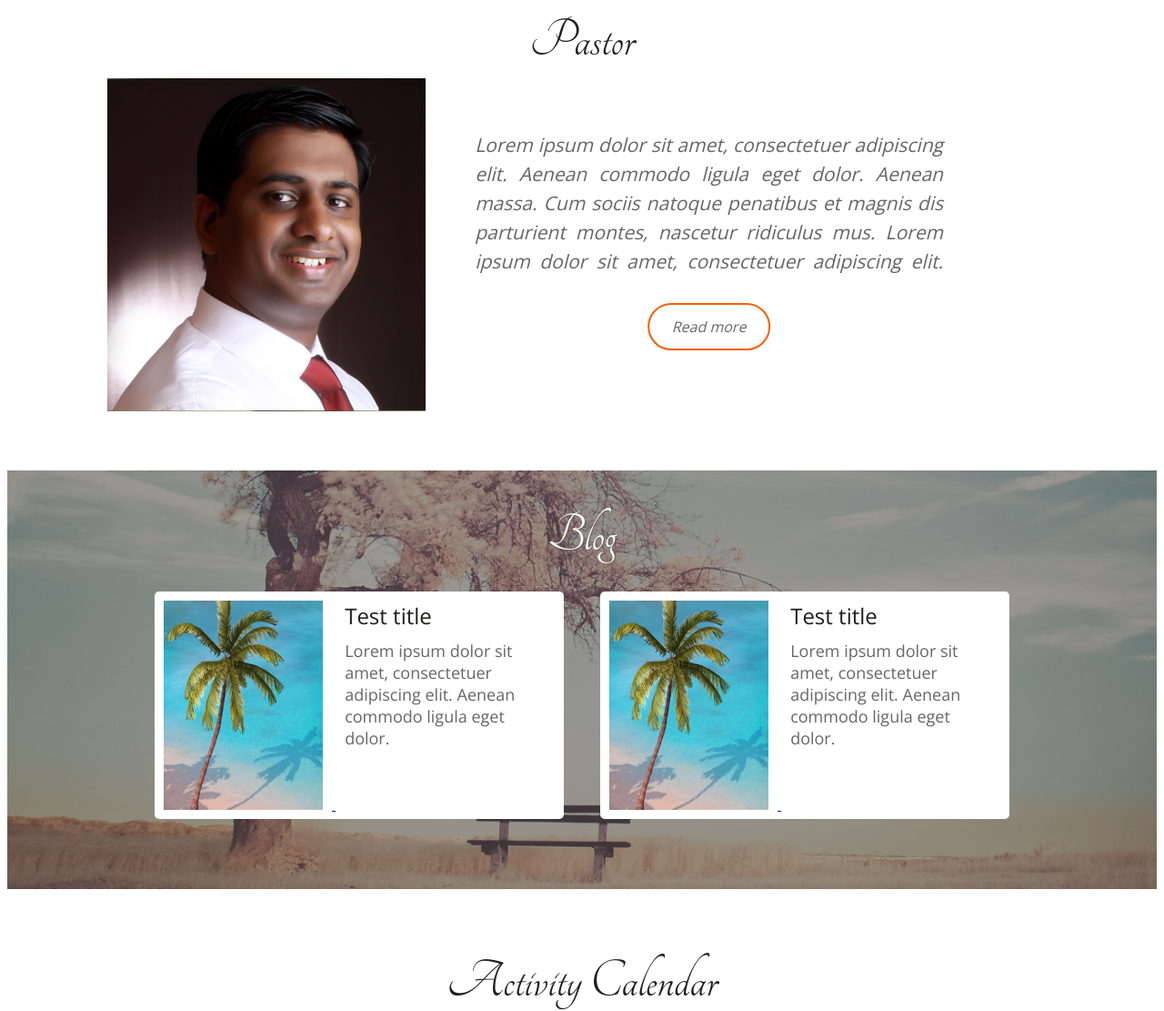
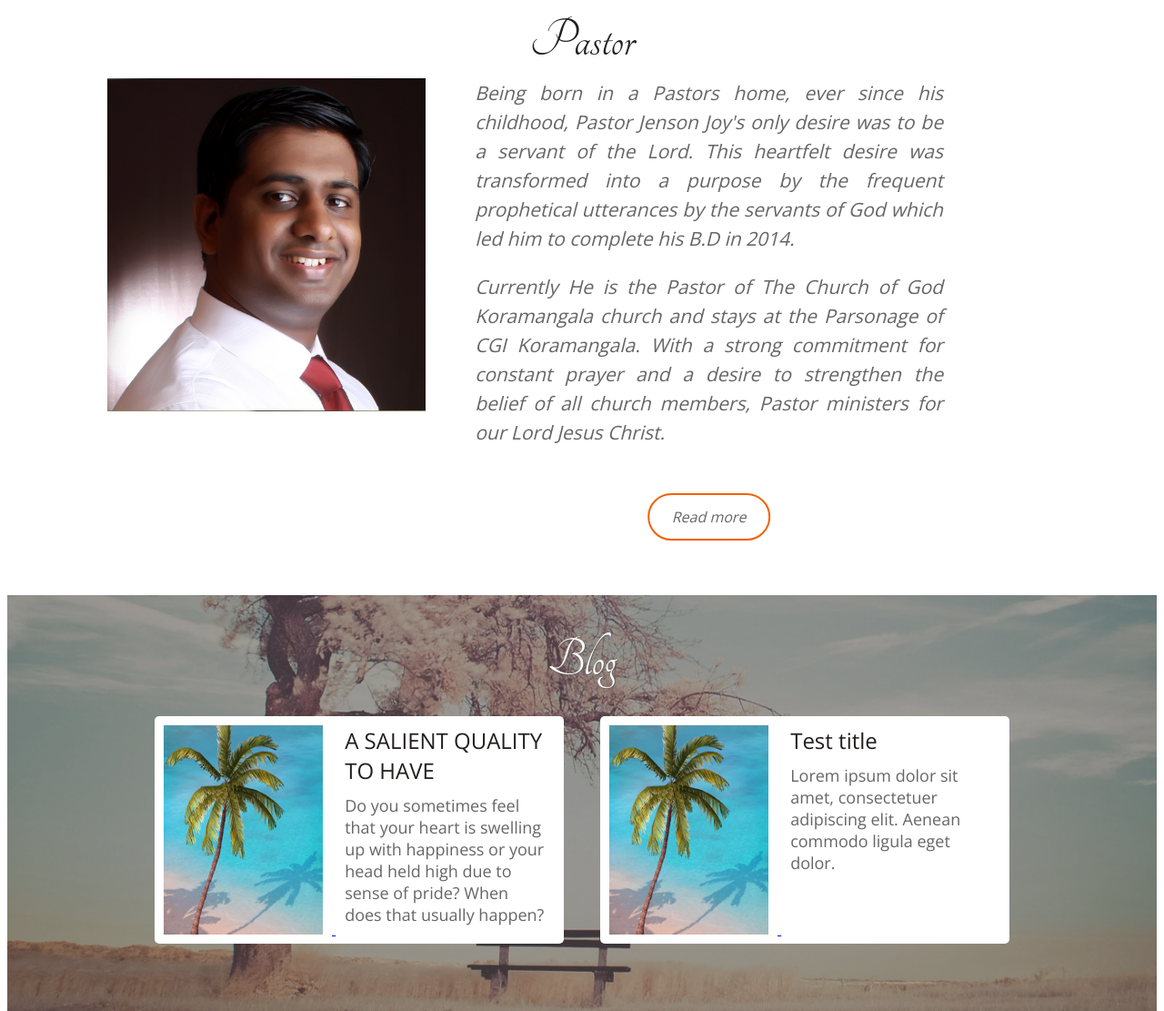
Before and after one commit to bangalorecog/bangalorecog.github.io, a plain HTML site: page index.html in a window 1280 px wide. Shown: the part 1689-2800 px from the top of the page at 91% size. Drawn offline with nearby package versions, Linux system fonts and the light colour scheme.

Commit message:
content update

```diff
--- a/index.html
+++ b/index.html
@@ -55,7 +55,7 @@
             <div class="about-cogk-container">
                 <div class="title">Church of God, Koramangala</div>
                 <p class="content">
-                    Lorem ipsum dolor sit amet, consectetuer adipiscing elit. Aenean commodo ligula eget dolor. Aenean massa. Cum sociis natoque penatibus et magnis dis parturient montes, nascetur ridiculus mus. Lorem ipsum dolor sit amet, consectetuer adipiscing elit. Aenean commodo ligula eget dolor. Aenean massa. Cum sociis natoque penatibus et magnis dis parturient montes, nascetur ridiculus mus.
+                    We are God centered, caring community of individuals who are excited about having the opportunity to extend to you the same love, hope and joy we have received from the Lord. As a church we have prayer that is heartfelt, music that is uplifting, preaching that is Christ-centered, and fellowship that is family oriented. In every endeavor at our church we strive to put Christ first and glorify God in all we do.
                 </p>
                 <div class="read-more-btn">Read more</div>
             </div>
@@ -89,7 +89,9 @@
                     <img src="images/pastor.jpg" alt="Church of God Koramangala Pastor">
                 </div>
                 <div class="content">
-                    Lorem ipsum dolor sit amet, consectetuer adipiscing elit. Aenean commodo ligula eget dolor. Aenean massa. Cum sociis natoque penatibus et magnis dis parturient montes, nascetur ridiculus mus. Lorem ipsum dolor sit amet, consectetuer adipiscing elit.
+                    Being born in a Pastors home, ever since his childhood, Pastor Jenson Joy's only desire was to be a servant of the Lord. This heartfelt desire was transformed into a purpose by the frequent prophetical utterances by the servants of God which led him to complete his B.D in 2014.
+
+                    <p>Currently He is the Pastor of The Church of God Koramangala church and stays at the Parsonage of CGI Koramangala. With a strong commitment for constant prayer and a desire to strengthen the belief of all church members, Pastor ministers for our Lord Jesus Christ.</p>
                     <div class="read-more-btn">Read more</div>
                 </div>
             </div>
@@ -107,8 +109,8 @@
                                     <img src="images/blog.png" alt="">
                                 </div>
                                 <div class="content-ctr">
-                                    <div class="b-title">Test title</div>
-                                    <div class="b-content">Lorem ipsum dolor sit amet, consectetuer adipiscing elit. Aenean commodo ligula eget dolor.</div>
+                                    <div class="b-title">A SALIENT QUALITY TO HAVE</div>
+                                    <div class="b-content">Do you sometimes feel that your heart is swelling up with happiness or your head held high due to sense of pride? When does that usually happen?</div>
                                 </div>
                             </div>
                         </a>
--- a/styles/index.css
+++ b/styles/index.css
@@ -159,7 +159,6 @@
     display: inline-block;
     width: 50%;
     vertical-align: top;
-    margin-top: 5%;
 }
 
 .blog-container {
```
